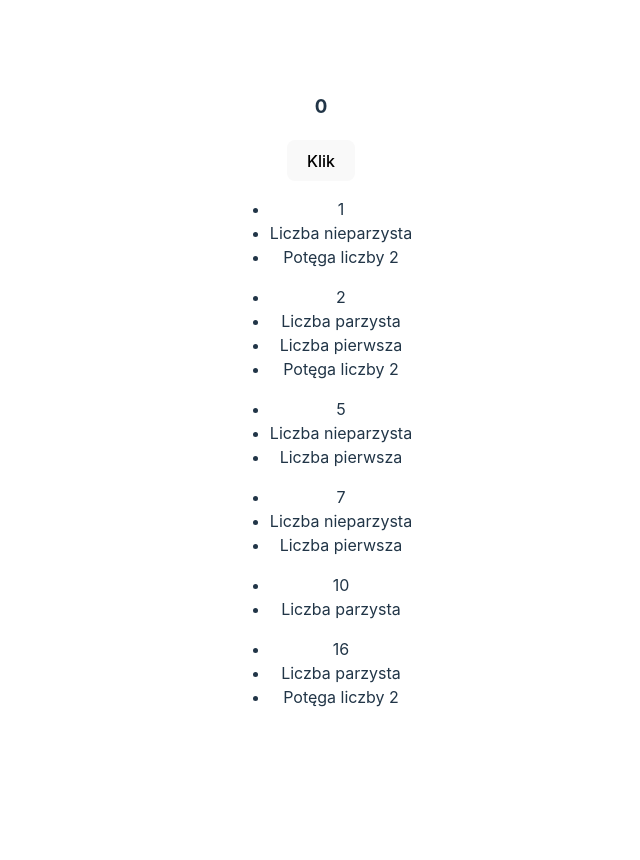
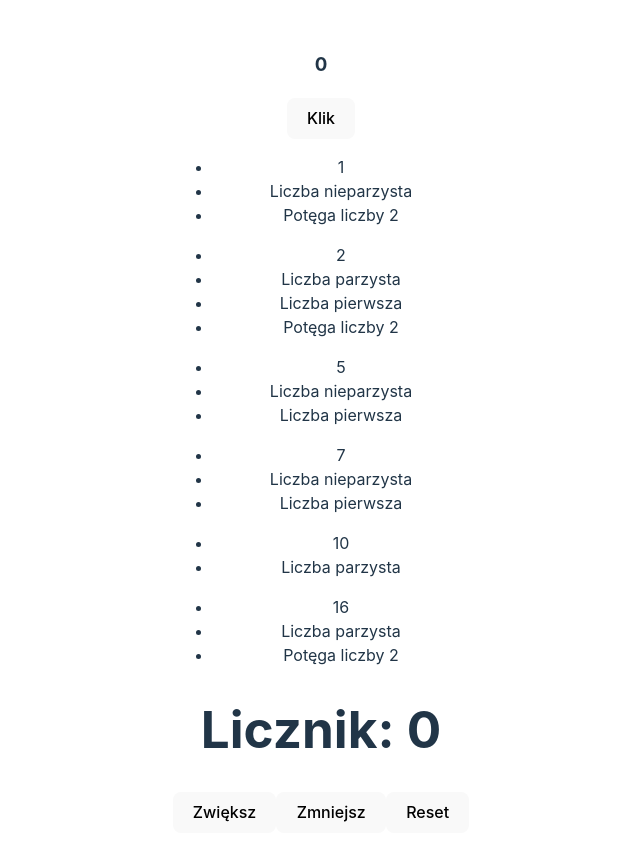
Before and after one commit to grzegorzkowalski/TworzenieAplikacjiZUzyciemReact, a React (Vite) app in the folder workshop/: page / in a window 1280 px wide. Shown: the top 860 px of the page, without its empty margins (319-959 px from the left). Before the commit the page ends 800 px from the top, so only its background shows below. Built offline with nearby package versions, Linux system fonts and the light colour scheme.

Commit message:
useReducer task 1

```diff
--- a/workshop/src/App.tsx
+++ b/workshop/src/App.tsx
@@ -13,6 +13,7 @@ import MagicBox from "./components/07_Chapter/MagicBox.tsx";
 import Numbers from "./components/07_Chapter/Numbers.tsx";
 import ButtonCounter from "./components/08_Chapter/ButtonCounter.tsx";
 import NumberInfo from "./components/09_Chapter/NumberInfo.tsx";
+import Counter from "./components/useReducer/Counter.tsx";
 
 function App() {
 
@@ -37,6 +38,7 @@ function App() {
       {
         [1,2,5,7,10,16].map((el, i) => <NumberInfo num={el} />)
       }
+      <Counter />
     </>
   )
 }
--- /dev/null
+++ b/workshop/src/components/useReducer/Counter.tsx
@@ -0,0 +1,39 @@
+import React, {FC, Reducer, useReducer} from 'react';
+
+interface CounterState {
+    count: number;
+}
+
+type CounterAction =
+    | { type: 'increment' }
+    | { type: 'decrement' }
+    | { type: 'reset' };
+
+const reducer: Reducer<CounterState, CounterAction> = (state, action) => {
+    switch (action.type) {
+        case 'increment':
+            return { count: state.count + 1 };
+        case 'decrement':
+            return { count: state.count - 1 };
+        case 'reset':
+            return { count: 0 };
+        default:
+            throw new Error('Nieznany typ akcji');
+    }
+};
+
+const Counter : FC = () => {
+    const initialState: CounterState = { count: 0 };
+    const [state, dispatch] = useReducer(reducer, initialState);
+
+    return (
+        <div>
+            <h1>Licznik: {state.count}</h1>
+            <button onClick={() => dispatch({ type: 'increment' })}>Zwiększ</button>
+            <button onClick={() => dispatch({ type: 'decrement' })}>Zmniejsz</button>
+            <button onClick={() => dispatch({ type: 'reset' })}>Reset</button>
+        </div>
+    );
+};
+
+export default Counter;
```
Also changed, not shown: workshop/src/components/09_Chapter/SecretStuff.tsx (added, +21 -0 lines).
